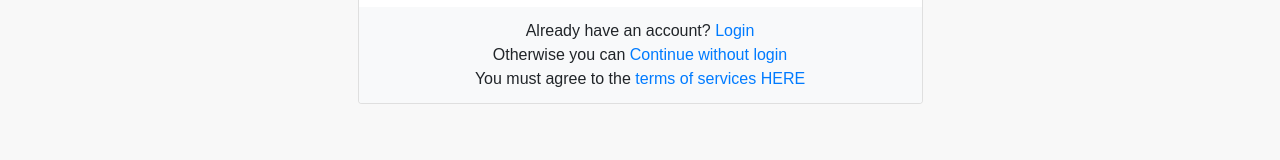
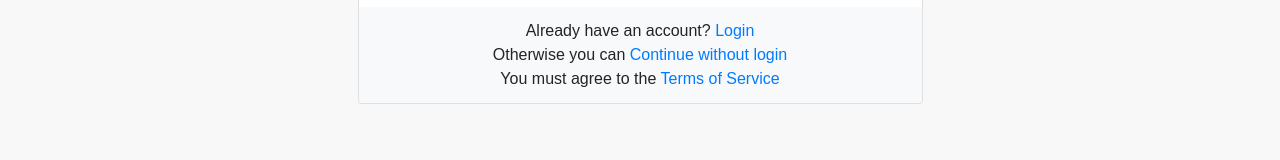
Before and after one commit to muhammedjemal/ShegerShop, a plain HTML site: page signup.html in a window 1280 px wide. Shown: the part 607-767 px from the top of the page. Drawn offline with nearby package versions, Linux system fonts and the light colour scheme.

Commit message:
Update signup.html

```diff
--- a/signup.html
+++ b/signup.html
@@ -44,7 +44,7 @@
                          Otherwise you can <a href="index.html">Continue without login</a>
 
                         <br>
-                                You must agree to the <a href="terms.html">terms of services HERE</a>
+                                You must agree to the <a href="terms.html">Terms of Service</a>
 
 
                     </div>
```
